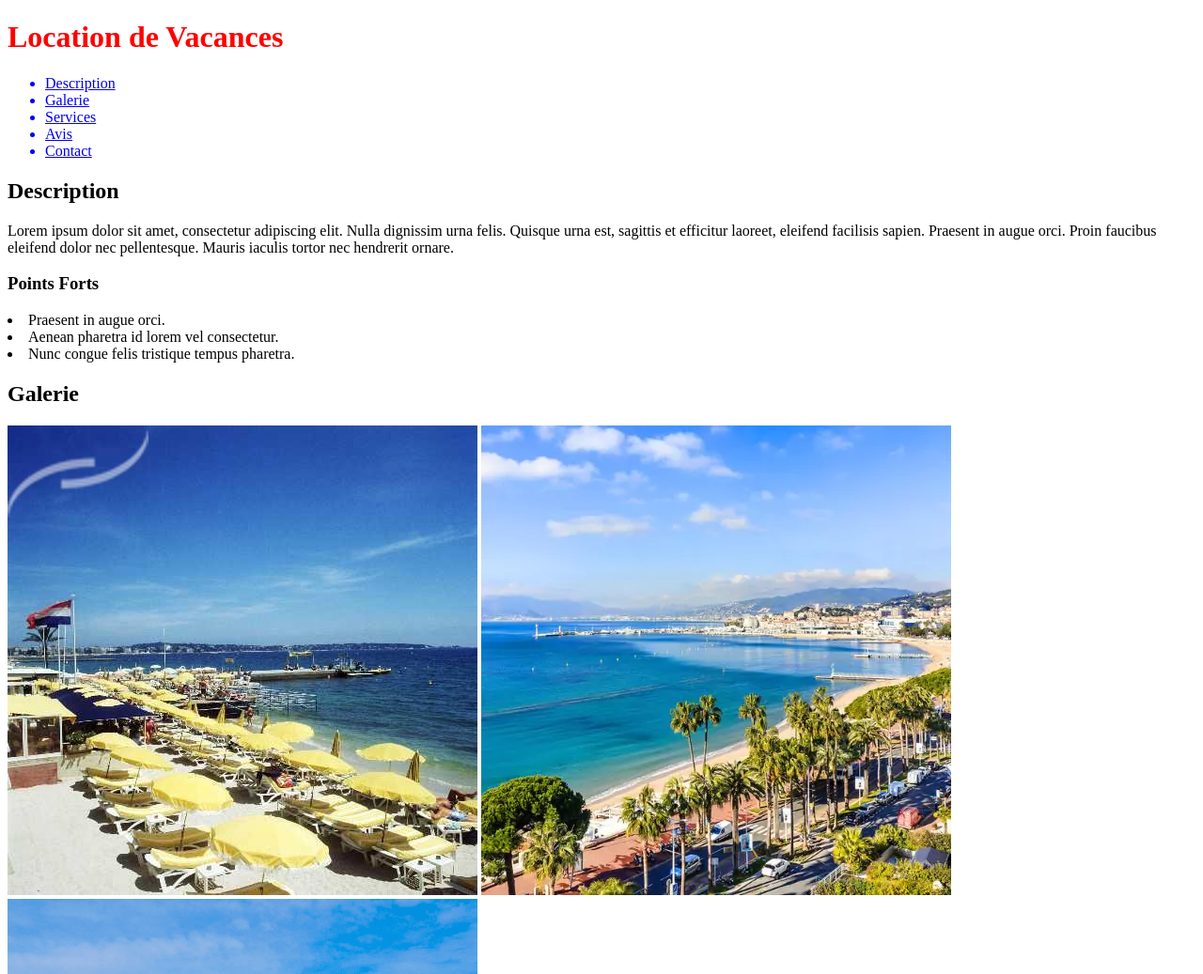
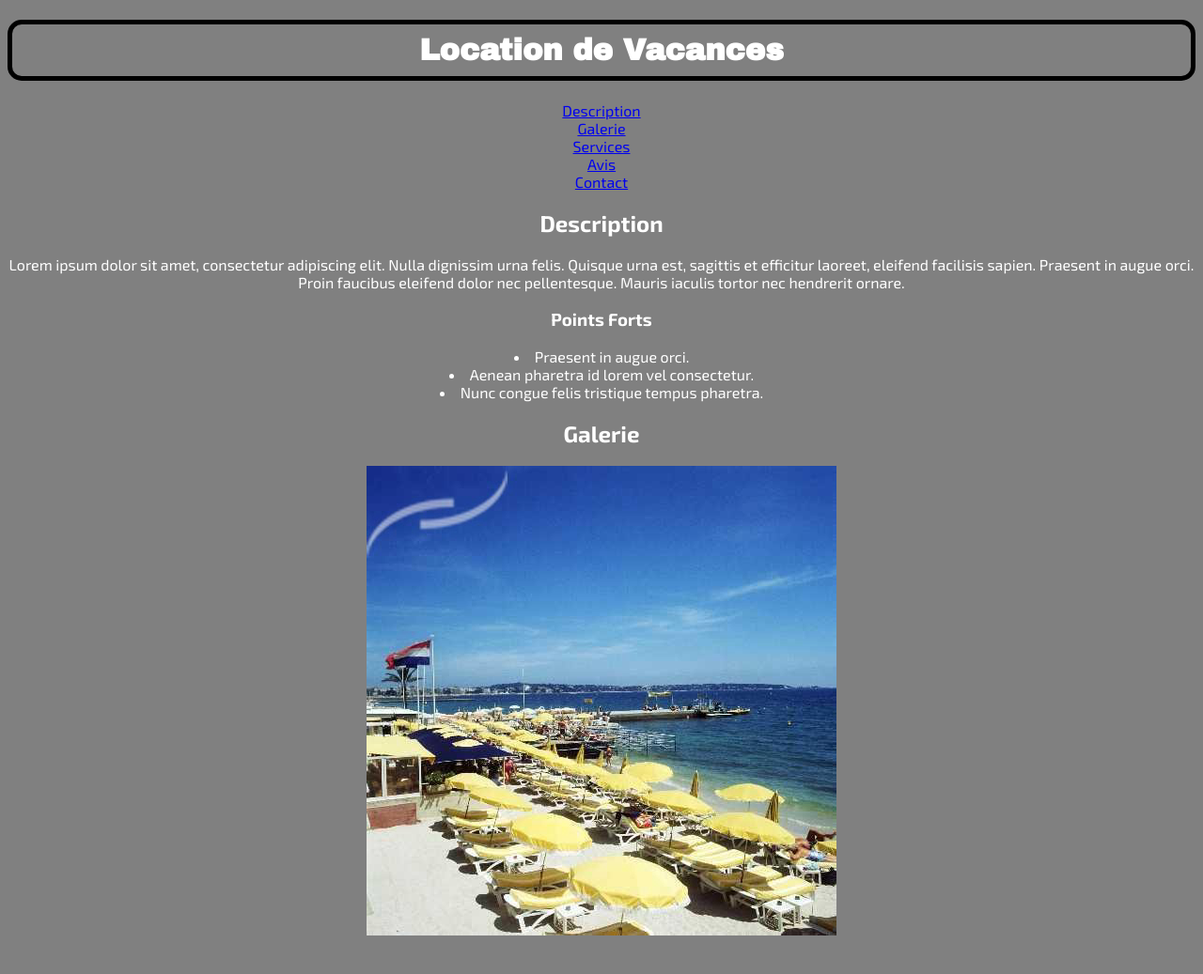
Before and after one commit to ThomasLamet/site-auberge, a plain HTML site: page index.html in a window 1280 px wide. Shown: the top 1037 px of the page at 94% size. Drawn offline with Linux system fonts and the light colour scheme.

Commit message:
Modif Index

```diff
--- a/index.html
+++ b/index.html
@@ -5,10 +5,12 @@
     <meta name="viewport" content="width=device-width, initial-scale=1.0">
     <title>Location de Vacances - Cannes</title>
     <link rel="stylesheet" href="style.css">
+    <link href="https://fonts.googleapis.com/css2?family=Archivo+Black&family=Exo+2:ital,wght@0,100..900;1,100..900&display=swap" rel="stylesheet">
 </head>
 <body>
     <header>
         <h1>Location de Vacances</h1>
+      <div class="barnav">
         <nav>
             <ul>
                 <a href="#description"><li>Description</li></a>
@@ -18,30 +20,35 @@
                 <a href="#contact"><li>Contact</li></a>
             </ul>
         </nav>
+       </div>
     </header>
 
     <main>
         <section id="description">
             <h2>Description</h2>
-            <p>Lorem ipsum dolor sit amet, consectetur adipiscing elit. Nulla dignissim urna felis. Quisque urna est, sagittis et efficitur laoreet, eleifend facilisis sapien. Praesent in augue orci. Proin faucibus eleifend dolor nec pellentesque. Mauris iaculis tortor nec hendrerit ornare.</p>
+            <p class="description2">Lorem ipsum dolor sit amet, consectetur adipiscing elit. Nulla dignissim urna felis. Quisque urna est, sagittis et efficitur laoreet, eleifend facilisis sapien. Praesent in augue orci. Proin faucibus eleifend dolor nec pellentesque. Mauris iaculis tortor nec hendrerit ornare.</p>
+          <div class="les3points">
             <h3>Points Forts</h3>
             <li>Praesent in augue orci.</li>
             <li>Aenean pharetra id lorem vel consectetur.</li>
             <li>Nunc congue felis tristique tempus pharetra.</li>
+          </div>
         </section>
 
         <section id="galerie">
             <h2>Galerie</h2>
-            <div>
+            <div class="all-image">
                 <img src="images/image1.jpg" alt="Image 1">
+                <p>&nbsp;</p>
                 <img src="images/image2.jpg" alt="Image 2">
+                <p>&nbsp;</p>
                 <img src="images/image3.jpg" alt="Image 3">
             </div>
         </section>
 
         <section id="services">
             <h2>Services et Équipements</h2>
-            <div>
+            <div class="servicesetéquipements">
                 <li><strong>Wifi :</strong> Inclus</li>
                 <li><strong>Parking</strong> Privé et sécurisé</li>
                 <li><strong>Petit-déjeuner :</strong> Disponible sur demande</li>
@@ -51,7 +58,7 @@
 
         <section id="avis">
             <h2>Avis des Clients</h2>
-            <div>
+            <div class="avis-client">
                 <blockquote>"Superbe expérience! Le Lieu est magnifique et très bien entretenu." - Madame Laporte</blockquote>
                 <blockquote>"Un Séjour mémorable, je Recommande vivement !" - Monsieur DUPONT</blockquote>
             </div>
--- a/style.css
+++ b/style.css
@@ -1,3 +1,50 @@
+body{
+    font-family: "Exo 2", sans-serif;
+    color: white;
+    background-color: gray;
+}
+
+ul{
+    text-align: center;
+    list-style-type: none;
+    margin: 0;
+    padding: 0;
+}
+
+.all-image{
+    margin-left: auto;
+    margin-right: auto;
+    width: 500px;
+}
+
 h1{
-    color: red;
-};
+    font-family: "Archivo Black", sans-serif;
+    color: white;
+    display: block;
+    border: 5px solid black;
+    border-radius: 15px;
+    padding: 10px;
+    text-align: center;
+}
+
+h2{
+    color: white;
+    display: block;
+    text-align: center;
+}
+
+.description2{
+    text-align: center;
+}
+
+.les3points{
+    text-align: center;
+}
+
+.avis-client{
+    text-align: center;
+}
+
+.servicesetéquipements{
+    text-align: center;
+}
```
